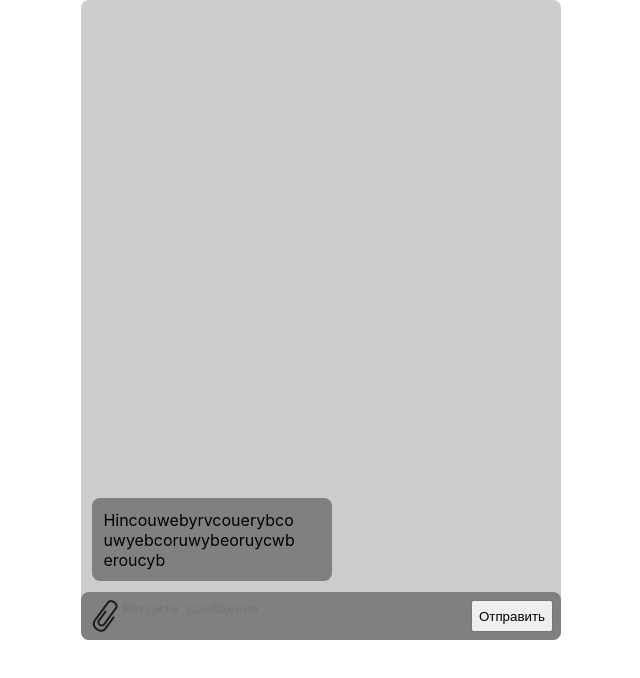
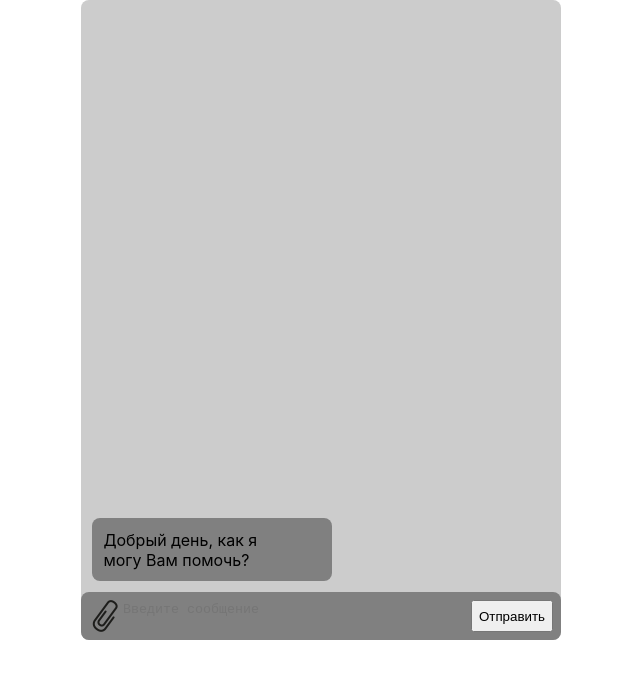
Before and after one commit to MykytaFedorin/bitrix_widget, a React (Create React App) app in the folder frontend/: page / in a window 1280 px wide. Shown: the top 678 px of the page, without its empty margins (319-959 px from the left). Built offline with nearby package versions, Linux system fonts and the light colour scheme; no server answers.

Commit message:
message bar line doesn't shrink

```diff
--- a/frontend/src/App.js
+++ b/frontend/src/App.js
@@ -5,7 +5,7 @@ import MessageBar from './MessageBar';
 import MessageArea from './MessageArea';
 
 function App() {
-    const [message, setMessage] = useState("Hincouwebyrvcouerybcouwyebcoruwybeoruycwberoucyb");
+    const [message, setMessage] = useState("Добрый день, как я могу Вам помочь?");
     console.log("App.js");
     return (
       <div id="body">
--- a/frontend/src/MessageBar.css
+++ b/frontend/src/MessageBar.css
@@ -8,6 +8,7 @@
     background: green;
     background: grey;
     border-radius: inherit;
+    flex-shrink: 0;
 }
 #messageBarLine{
     display: flex;
```
